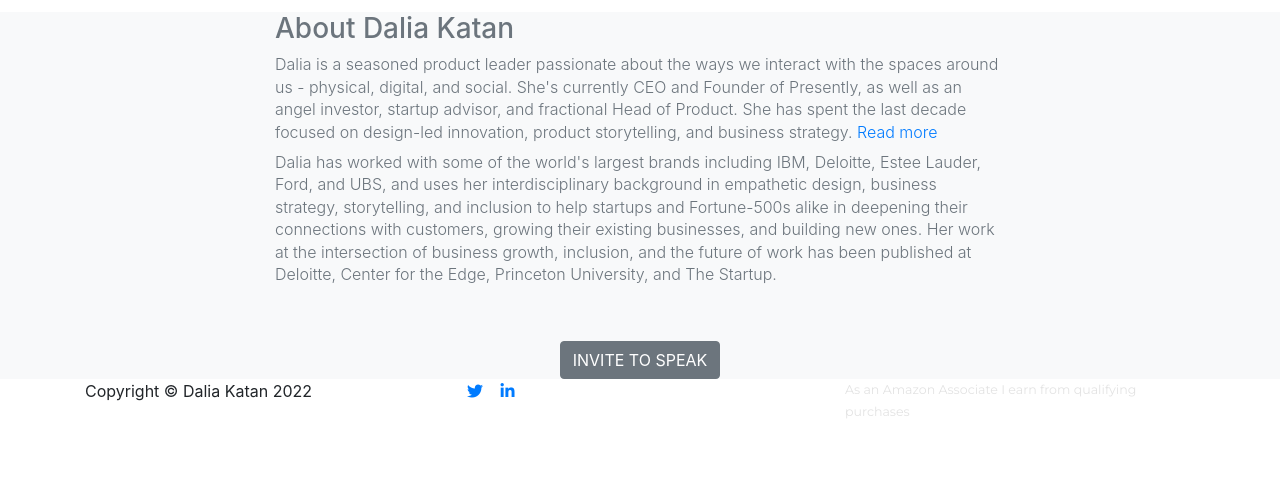
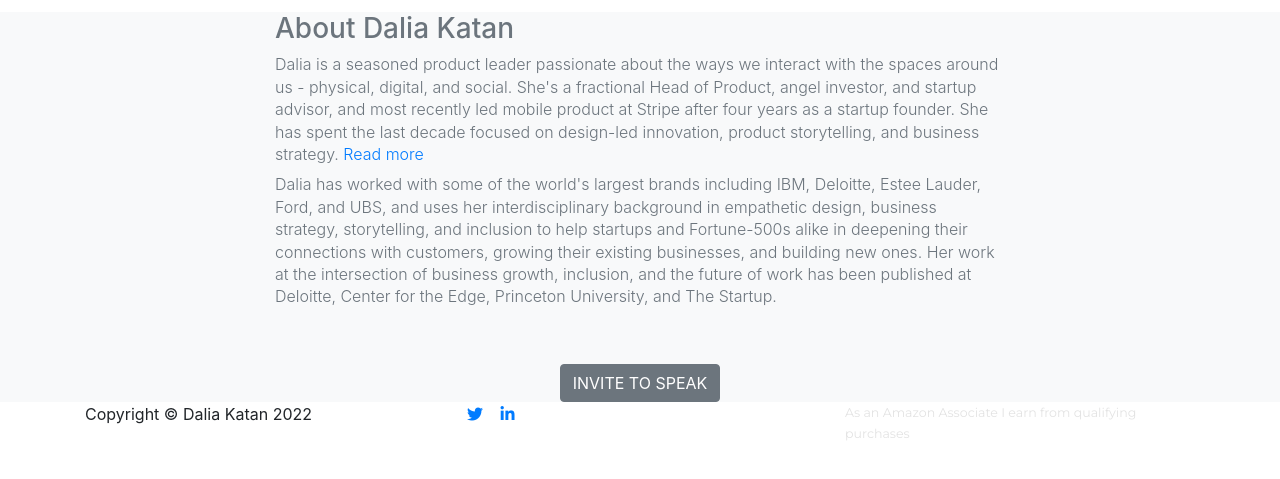
Before and after one commit to dalkat/dalkat.github.io, a Jekyll site: the page built from for-you/report-refugee.html, in a window 1280 px wide and 900 px high, scrolled down 984 px, cut to the strip 417-896 px from the top of the window. Built offline with Jekyll 4.4.1, drawn with Linux system fonts in a browser that asks for light colours; nearby versions of some CDN libraries; some web fonts are replaced; library files that are not in the unit come from our copies.

Commit message:
updated bios consistently

```diff
--- a/_data/home.yml
+++ b/_data/home.yml
@@ -5,7 +5,7 @@ intro:
 
 about:
   heading: About Dalia
-  subheading: I am a seasoned product leader passionate about the ways we interact with the spaces around us - physical, digital, and social. I'm an angel investor, startup advisor, and fractional Head of Product, and most recently led mobile product at Stripe. Prior to Stripe, I was CEO and Founder of <a href="https://getpresently.com" target="_blank">Presently</a>, as well as Head of Product for a web3 startup.<br><br>I have spent the last decade focused on design-led innovation, product storytelling, and business strategy. <a href="https://daliakatan.com/about">Read full bio <small>►</small></a><br><br>Need to find me? <a href="https://twitter.com/daliakatan" target="_blank">Twitter</a>'s a good bet.  <br><br>
+  subheading: I am a seasoned product leader passionate about the ways we interact with the spaces around us - physical, digital, and social. I'm a fractional Head of Product, angel investor, and startup advisor, and most recently led mobile product at Stripe. Prior to Stripe, I was CEO and Founder of <a href="https://getpresently.com" target="_blank">Presently</a>, as well as Head of Product for several web3 startups.<br><br>I have spent the last decade focused on design-led innovation, product storytelling, and business strategy. <a href="https://daliakatan.com/about">Read full bio <small>►</small></a><br><br>Need to find me? <a href="https://twitter.com/daliakatan" target="_blank">Twitter</a>'s a good bet.  <br><br>
   btn: Check out Presently
 
 team:
--- a/_layouts/about.html
+++ b/_layouts/about.html
@@ -72,11 +72,11 @@ layout: default-sub
     ">
     <h4 >Hey there 👋</h4>
 <p class="section-subheading" style="font-size:16px; font-weight:400; padding-top: 8px;">
-  I am a senior product leader passionate about the ways we interact with the spaces around us: physical, digital, and social. What if our spaces not only understood but also <i>anticipated</i> our needs? That is how I believe we can build truly game-changing products.</p>
+  I am a senior product leader passionate about the ways we interact with the spaces around us: physical, digital, and social. What if our spaces not only understood but also <i>anticipated</i> our needs? That is how I believe we can build <a href="https://daliakatan.substack.com/" target="_blank">truly great products</a>.</p>
 
-  <p>I'm currently CEO and Founder of <a href="https://getpresently.com" target="_blank">Presently</a>, a startup founded in 2019 to make group buying and gifting easier. I'm also an angel investor and a fractional Head of Product. Most recently, I also served as Chief Product Officer at Alexandria, a decentralized marketplace for authors to publish their works on-chain, and as co-Founder and Head of Product for Coven Swap and Coven Cats, two web3 projects in the Crypto Coven universe. </p>
+  <p>I'm a fractional Head of Product, angel investor, and startup advisor, and most recently led mobile product at Stripe. Previously, I was the CEO and Founder of <a href="https://getpresently.com" target="_blank">Presently</a>, a startup founded in 2019 to make group buying and gifting easier. I also served as Chief Product Officer at Alexandria, a decentralized marketplace for authors to publish their works on-chain, and as co-Founder and Head of Product for Coven Swap and Coven Cats, two web3 projects in the Crypto Coven universe. </p>
 
-  <p>My career has spanned product, design, development, and business strategy. I worked as a management consultant for over six years, both in my personal practice and at Deloitte/Doblin. I worked with over 30 startups and Fortune-500 companies alike to launch, grow, and scale their businesses through a deepened understanding of their customer and market, new products, improved brand storytelling, and creative go-to-market strategies. </p>
+  <p>My career has spanned product, design, development, and business strategy. I worked as a management consultant for over six years, both as an independent consultant and at Monitor Deloitte/Doblin. I worked with over 30 startups and Fortune-500 companies alike to launch, grow, and scale their businesses through a deepened understanding of their customer and market, new products, improved brand storytelling, and creative go-to-market strategies. </p>
 
   <p>Prior to consulting, I led marketing and user experience at two e-commerce and media technology startups. I also founded and scaled an online project to over 4M users in 2008, which is how I learned to code and design products. I received my Bachelors from Princeton University, where I studied international affairs, entrepreneurship, and human-centered design.</p>
 
--- a/_layouts/for-you.html
+++ b/_layouts/for-you.html
@@ -154,7 +154,7 @@ layout: default-sub
           </div>
           <div class="col-sm-12 col-lg-8">
                   <h3 class="text-muted">About Dalia Katan</h3>
-                  <h5 style="font-size:1rem!important; line-height:1.4; font-weight:300;" class="text-muted">Dalia is a seasoned product leader passionate about the ways we interact with the spaces around us - physical, digital, and social. She's currently CEO and Founder of Presently, as well as an angel investor, startup advisor, and fractional Head of Product. She has spent the last decade focused on design-led innovation, product storytelling, and business strategy. <a href="https://daliakatan.com/about">Read more</a></h5>
+                  <h5 style="font-size:1rem!important; line-height:1.4; font-weight:300;" class="text-muted">Dalia is a seasoned product leader passionate about the ways we interact with the spaces around us - physical, digital, and social. She's a fractional Head of Product, angel investor, and startup advisor, and most recently led mobile product at Stripe after four years as a startup founder. She has spent the last decade focused on design-led innovation, product storytelling, and business strategy. <a href="https://daliakatan.com/about">Read more</a></h5>
                   <div class="col-lg-12" style="text-align:center;"><br><BR><a class="btn btn-secondary btn-xl text-uppercase js-scroll-trigger" href="https://daliakatan.com/speaker">Invite to speak</a></div>
               </div>
         </div>
--- a/for-you/report-refugee 2.html
+++ b/for-you/report-refugee 2.html
@@ -41,7 +41,7 @@ layout: default-sub2
           </div>
           <div class="col-sm-12 col-lg-8">
                   <h3 class="text-muted">About Dalia Katan</h3>
-                  <h5 style="font-size:1rem!important; line-height:1.4; font-weight:300;" class="text-muted">Dalia is a seasoned product leader passionate about the ways we interact with the spaces around us - physical, digital, and social. She's currently CEO and Founder of Presently, as well as an angel investor, startup advisor, and fractional Head of Product. She has spent the last decade focused on design-led innovation, product storytelling, and business strategy. <a href="https://daliakatan.com/about">Read more</a></h5>
+                  <h5 style="font-size:1rem!important; line-height:1.4; font-weight:300;" class="text-muted">Dalia is a seasoned product leader passionate about the ways we interact with the spaces around us - physical, digital, and social. She's a fractional Head of Product, angel investor, and startup advisor, and most recently led mobile product at Stripe after four years as a startup founder. She has spent the last decade focused on design-led innovation, product storytelling, and business strategy. <a href="https://daliakatan.com/about">Read more</a></h5>
                   <h5 style="font-size:1rem!important; line-height:1.4;font-weight:300" class="text-muted">Dalia has worked with some of the world's largest brands including IBM, Deloitte, Estee Lauder, Ford, and UBS, and uses her interdisciplinary background in empathetic design, business strategy, storytelling, and inclusion to help startups and Fortune-500s alike in deepening their connections with customers, growing their existing businesses, and building new ones. Her work at the intersection of business growth, inclusion, and the future of work has been published at Deloitte, Center for the Edge, Princeton University, and The Startup. </h5>
                   <div class="col-lg-12" style="text-align:center;"><br><BR><a class="btn btn-secondary btn-xl text-uppercase js-scroll-trigger" href="https://daliakatan.com/speaker">Invite to speak</a></div>
               </div>
--- a/for-you/report-refugee.html
+++ b/for-you/report-refugee.html
@@ -41,7 +41,7 @@ layout: default-sub2
           </div>
           <div class="col-sm-12 col-lg-8">
                   <h3 class="text-muted">About Dalia Katan</h3>
-                  <h5 style="font-size:1rem!important; line-height:1.4; font-weight:300;" class="text-muted">Dalia is a seasoned product leader passionate about the ways we interact with the spaces around us - physical, digital, and social. She's currently CEO and Founder of Presently, as well as an angel investor, startup advisor, and fractional Head of Product. She has spent the last decade focused on design-led innovation, product storytelling, and business strategy. <a href="https://daliakatan.com/about">Read more</a></h5>
+                  <h5 style="font-size:1rem!important; line-height:1.4; font-weight:300;" class="text-muted">Dalia is a seasoned product leader passionate about the ways we interact with the spaces around us - physical, digital, and social. She's a fractional Head of Product, angel investor, and startup advisor, and most recently led mobile product at Stripe after four years as a startup founder. She has spent the last decade focused on design-led innovation, product storytelling, and business strategy. <a href="https://daliakatan.com/about">Read more</a></h5>
                   <h5 style="font-size:1rem!important; line-height:1.4;font-weight:300" class="text-muted">Dalia has worked with some of the world's largest brands including IBM, Deloitte, Estee Lauder, Ford, and UBS, and uses her interdisciplinary background in empathetic design, business strategy, storytelling, and inclusion to help startups and Fortune-500s alike in deepening their connections with customers, growing their existing businesses, and building new ones. Her work at the intersection of business growth, inclusion, and the future of work has been published at Deloitte, Center for the Edge, Princeton University, and The Startup.</h5>
                   <div class="col-lg-12" style="text-align:center;"><br><BR><a class="btn btn-secondary btn-xl text-uppercase js-scroll-trigger" href="https://daliakatan.com/speaker">Invite to speak</a></div>
               </div>
--- a/for-you/report-teams.html
+++ b/for-you/report-teams.html
@@ -44,7 +44,7 @@ layout: default-sub2
           </div>
           <div class="col-sm-12 col-lg-8">
                   <h3 class="text-muted">About Dalia Katan</h3>
-                   <h5 style="font-size:1rem!important; line-height:1.4; font-weight:300;" class="text-muted">Dalia is a seasoned product leader passionate about the ways we interact with the spaces around us - physical, digital, and social. She's currently CEO and Founder of Presently, as well as an angel investor, startup advisor, and fractional Head of Product. She has spent the last decade focused on design-led innovation, product storytelling, and business strategy. <a href="https://daliakatan.com/about">Read more</a></h5>
+                   <h5 style="font-size:1rem!important; line-height:1.4; font-weight:300;" class="text-muted">Dalia is a seasoned product leader passionate about the ways we interact with the spaces around us - physical, digital, and social. She's a fractional Head of Product, angel investor, and startup advisor, and most recently led mobile product at Stripe after four years as a startup founder. She has spent the last decade focused on design-led innovation, product storytelling, and business strategy. <a href="https://daliakatan.com/about">Read more</a></h5>
                   <h5 style="font-size:1rem!important; line-height:1.4;font-weight:300" class="text-muted">Dalia has worked with some of the world's largest brands including IBM, Deloitte, Estee Lauder, Ford, and UBS, and uses her interdisciplinary background in empathetic design, business strategy, storytelling, and inclusion to help startups and Fortune-500s alike in deepening their connections with customers, growing their existing businesses, and building new ones. Her work at the intersection of business growth, inclusion, and the future of work has been published at Deloitte, Center for the Edge, Princeton University, and The Startup. </h5>
                   <div class="col-lg-12" style="text-align:center;"><br><BR><a class="btn btn-secondary btn-xl text-uppercase js-scroll-trigger" href="https://daliakatan.com/speaker">Invite to speak</a></div>
               </div>
```
